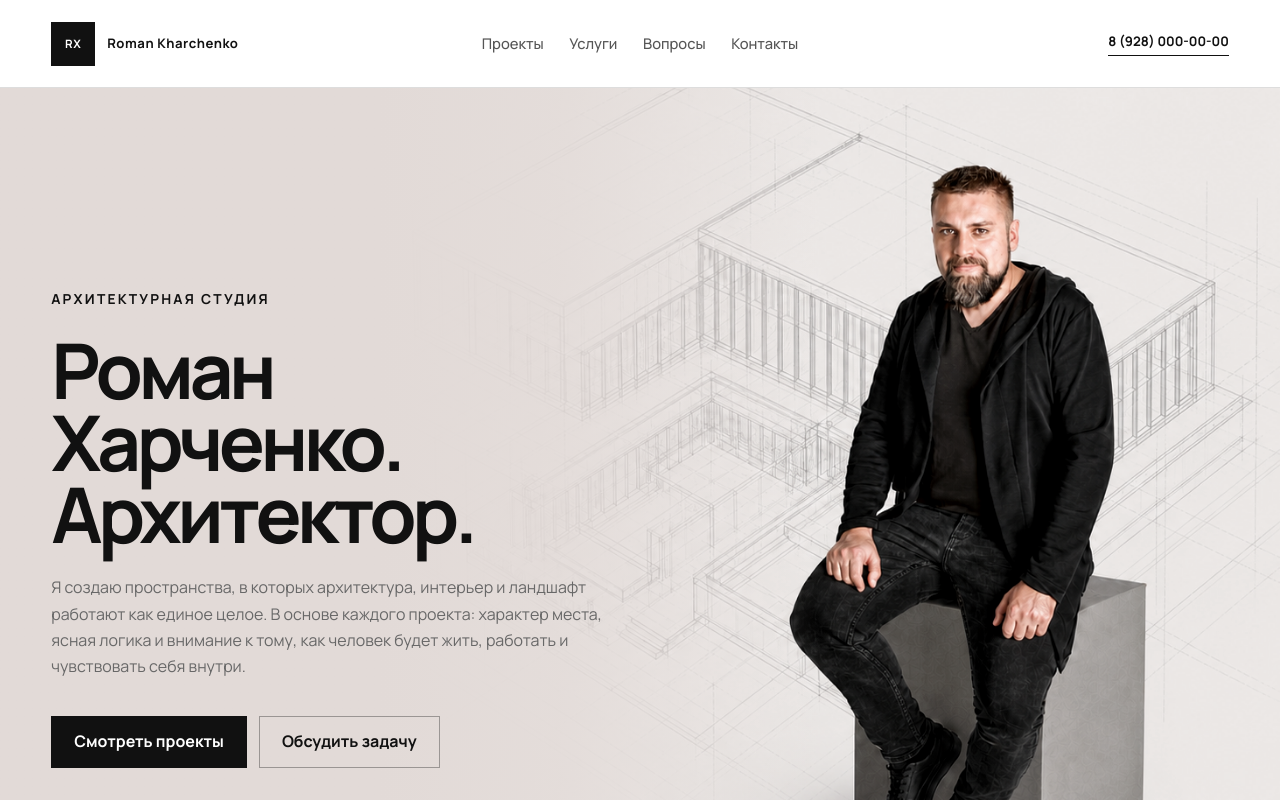
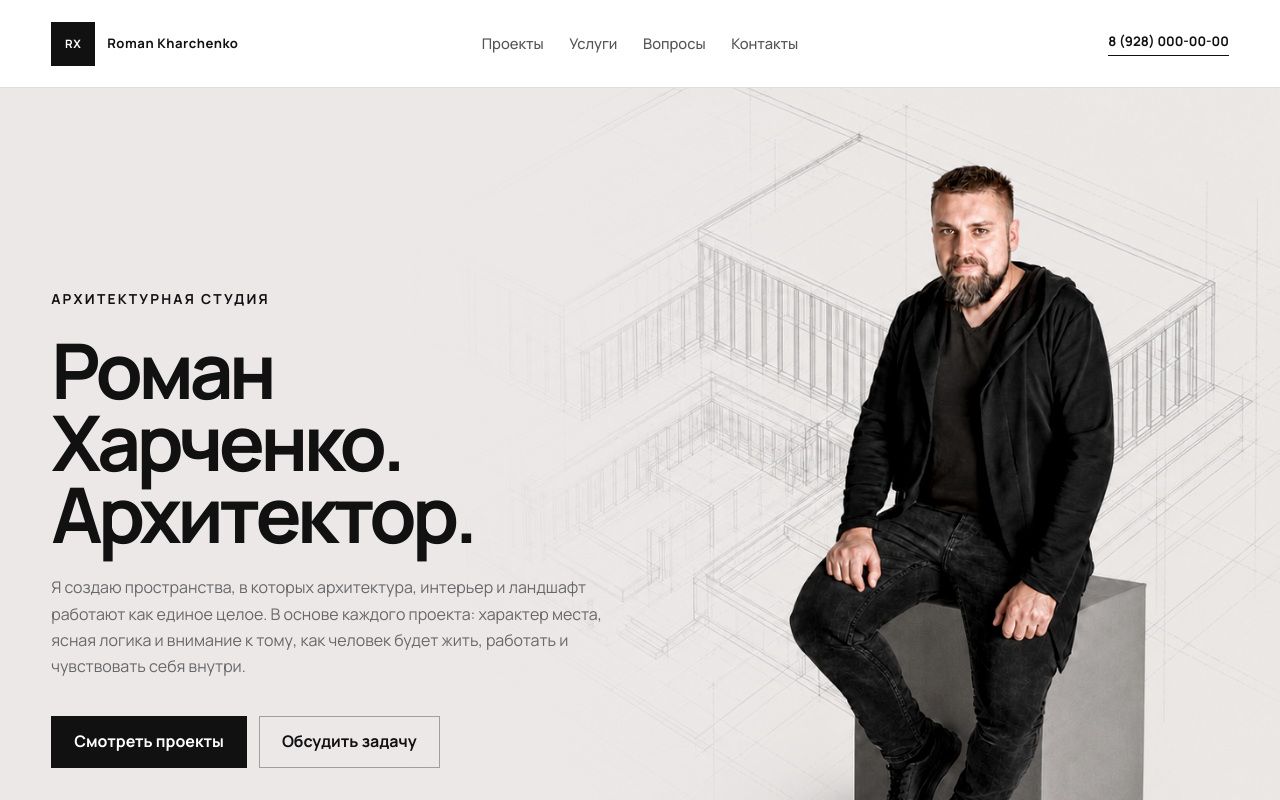
Before and after one commit to ux-tony/rx, a Next.js app: page / in a window 1280 px wide. Shown: the top 800 px of the page. Built offline with nearby package versions, Linux system fonts and the light colour scheme; no server answers.

Commit message:
Match hero background to portrait

```diff
--- a/app/globals.css
+++ b/app/globals.css
@@ -1,7 +1,7 @@
 :root {
   --background: #ffffff;
   --surface: #f5f5f3;
-  --hero-background: #e2dad7;
+  --hero-background: #ece8e8;
   --foreground: #111111;
   --muted: #686868;
   --line: rgba(17, 17, 17, 0.14);
@@ -1035,7 +1035,6 @@ a:focus-visible {
   }
 
   .hero {
-    --hero-background: #f1edeb;
     min-height: 0;
     display: block;
   }
```
